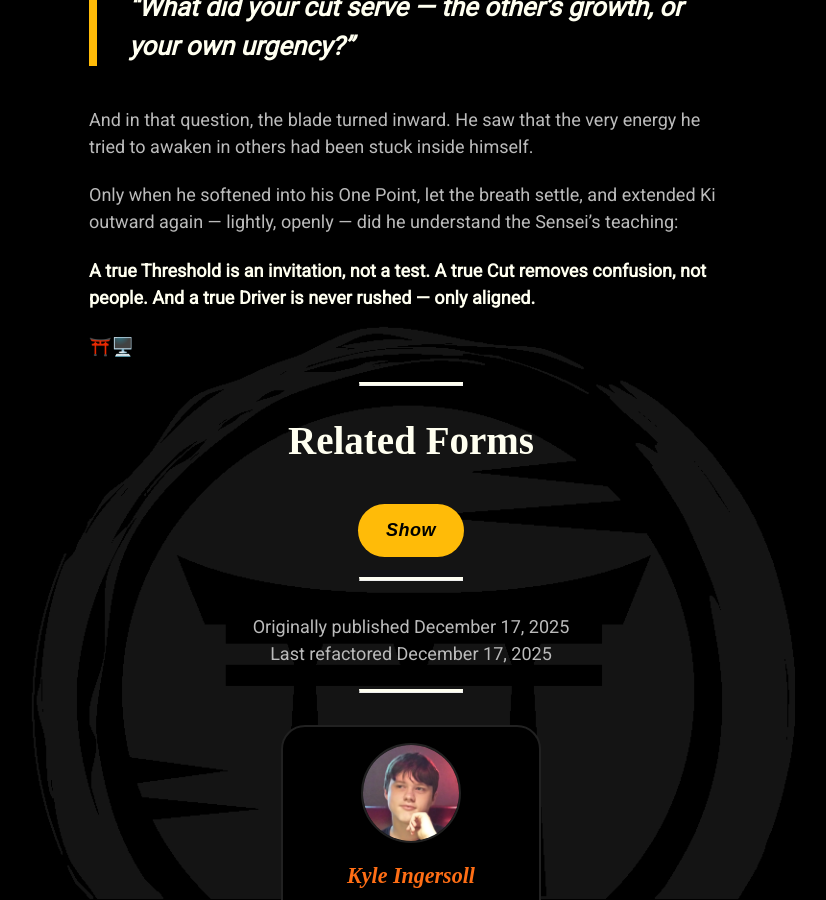
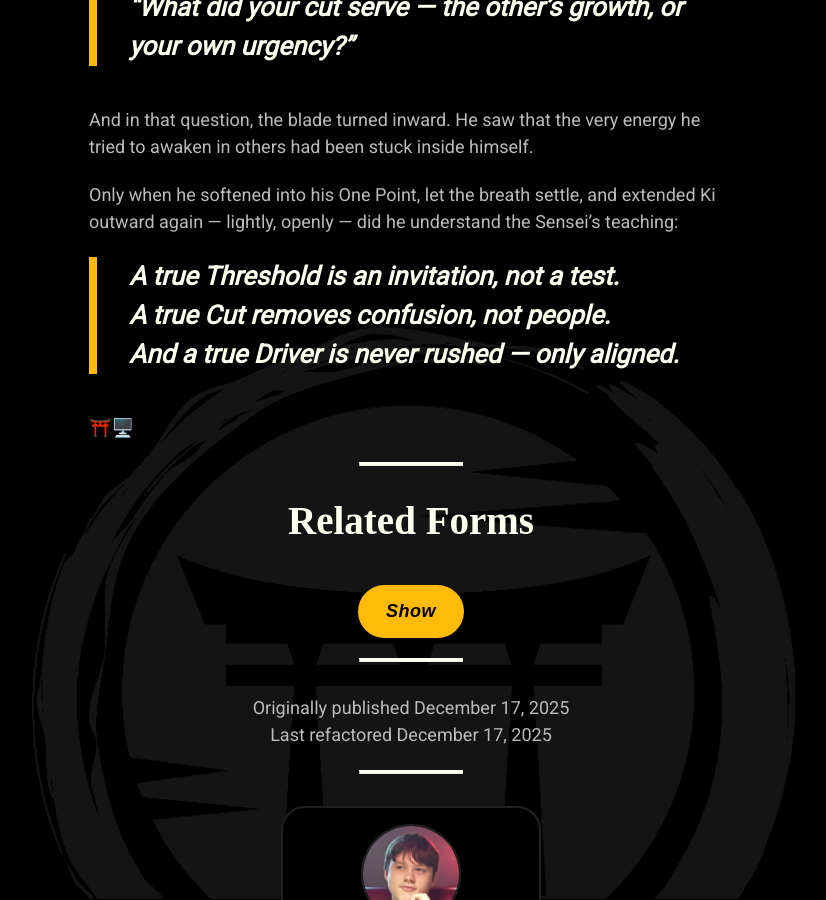
Before and after one commit to mindset-dojo/mindset-dojo.github.io, a Jekyll site: the page built from _insights/2025/kyle-ingersoll/2025-12-17-cut-closed-gate.md, in a window 1280 px wide and 900 px high, scrolled down 1128 px. Shown: the whole window, without its empty margins (229-1055 px from the left). Built offline with Jekyll 4.4.1, drawn with Linux system fonts in a browser that asks for light colours; some web fonts are replaced.

Commit message:
refactor(cut-closed-gate): improve formatting.

```diff
--- a/_insights/2025/kyle-ingersoll/2025-12-17-cut-closed-gate.md
+++ b/_insights/2025/kyle-ingersoll/2025-12-17-cut-closed-gate.md
@@ -34,6 +34,6 @@ And in that question, the blade turned inward. He saw that the very energy he tr
 
 Only when he softened into his One Point, let the breath settle, and extended Ki outward again — lightly, openly — did he understand the Sensei’s teaching:
 
-**A true Threshold is an invitation, not a test.
-A true Cut removes confusion, not people.
-And a true Driver is never rushed — only aligned.**
+> **A true Threshold is an invitation, not a test.
+> A true Cut removes confusion, not people.
+> And a true Driver is never rushed — only aligned.**
```
